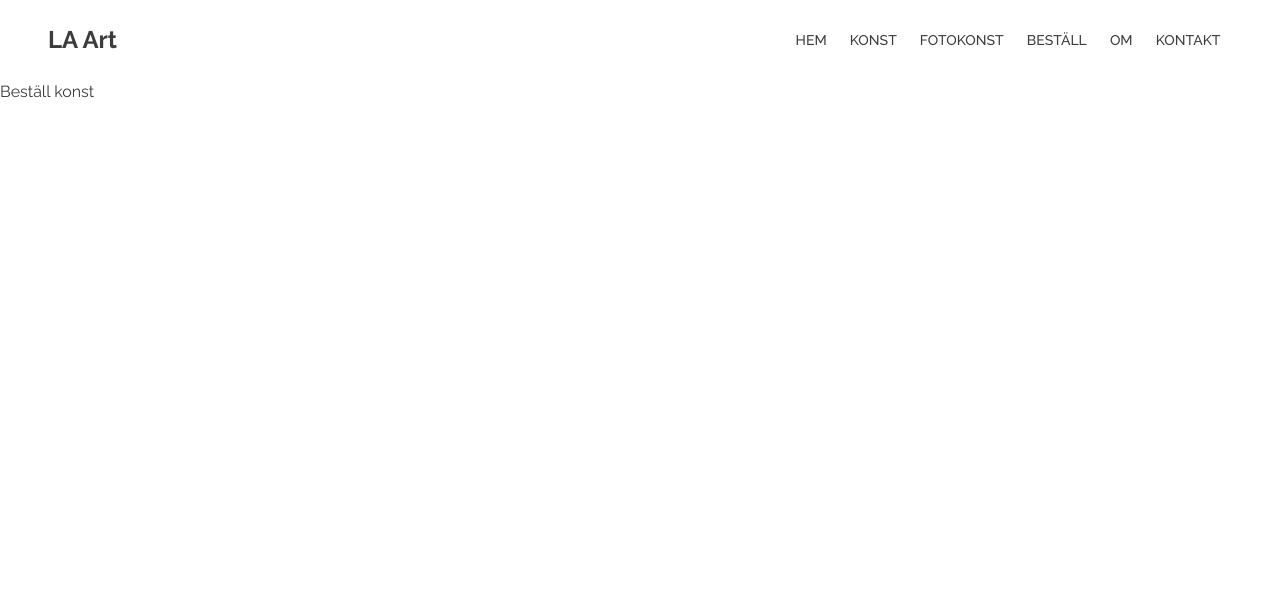
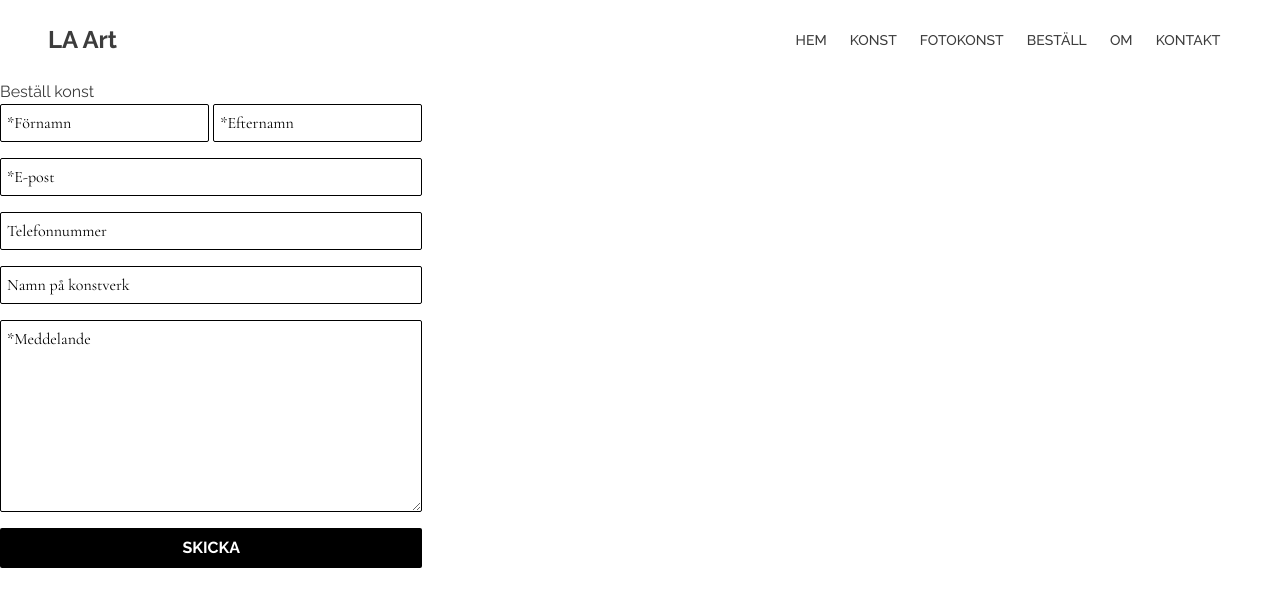
Before and after one commit to RozlinA/Art-Gallery-Degree-Project, a React (Vite) app: page /bestall in a window 1280 px wide. Shown: the top 606 px of the page. Built offline with nearby package versions, Linux system fonts and the light colour scheme; no server answers.

Commit message:
Create contact form component: layout only

```diff
--- /dev/null
+++ b/src/components/ContactForm.tsx
@@ -0,0 +1,69 @@
+export const ContactForm = () => {
+  return (
+    <>
+      <form
+        action=""
+        className="border-black flex flex-col gap-4 p-4 md:p-0 w-[33%]"
+      >
+        <div className="flex justify-between">
+          <input
+            type="text"
+            name="firstName"
+            id="firstName"
+            placeholder="*Förnamn"
+            required
+            className="border border-black placeholder-black p-1.5 w-[165px] md:w-[49.5%] rounded-sm"
+          />
+
+          <input
+            type="text"
+            name="lastName"
+            placeholder="*Efternamn"
+            required
+            className="border border-black placeholder-black p-1.5 w-[165px] md:w-[49.5%] rounded-sm"
+          />
+        </div>
+
+        <input
+          type="email"
+          name="email"
+          id="email"
+          placeholder="*E-post"
+          required
+          className="border border-black placeholder-black p-1.5 rounded-sm"
+        />
+
+        <input
+          type="tel"
+          name="phone"
+          id="phone"
+          placeholder="Telefonnummer"
+          className="border border-black placeholder-black p-1.5 rounded-sm"
+        />
+
+        <input
+          type="text"
+          name="artwork"
+          id="artwork"
+          placeholder="Namn på konstverk"
+          className="border border-black placeholder-black p-1.5 rounded-sm"
+        />
+
+        <textarea
+          name="message"
+          id="message"
+          placeholder="*Meddelande"
+          required
+          className="border border-black placeholder-black p-1.5 h-48 rounded-sm"
+        ></textarea>
+
+        <button
+          type="submit"
+          className="w-full bg-black text-white p-2 font-bold font-heading hover:bg-[#3c3c3c] rounded-sm"
+        >
+          SKICKA
+        </button>
+      </form>
+    </>
+  );
+};
--- a/src/pages/Order.tsx
+++ b/src/pages/Order.tsx
@@ -1,7 +1,10 @@
+import { ContactForm } from "../components/ContactForm";
+
 export const Order = () => {
   return (
     <>
       <h1>Beställ konst</h1>
+      <ContactForm></ContactForm>
     </>
   );
 };
```
